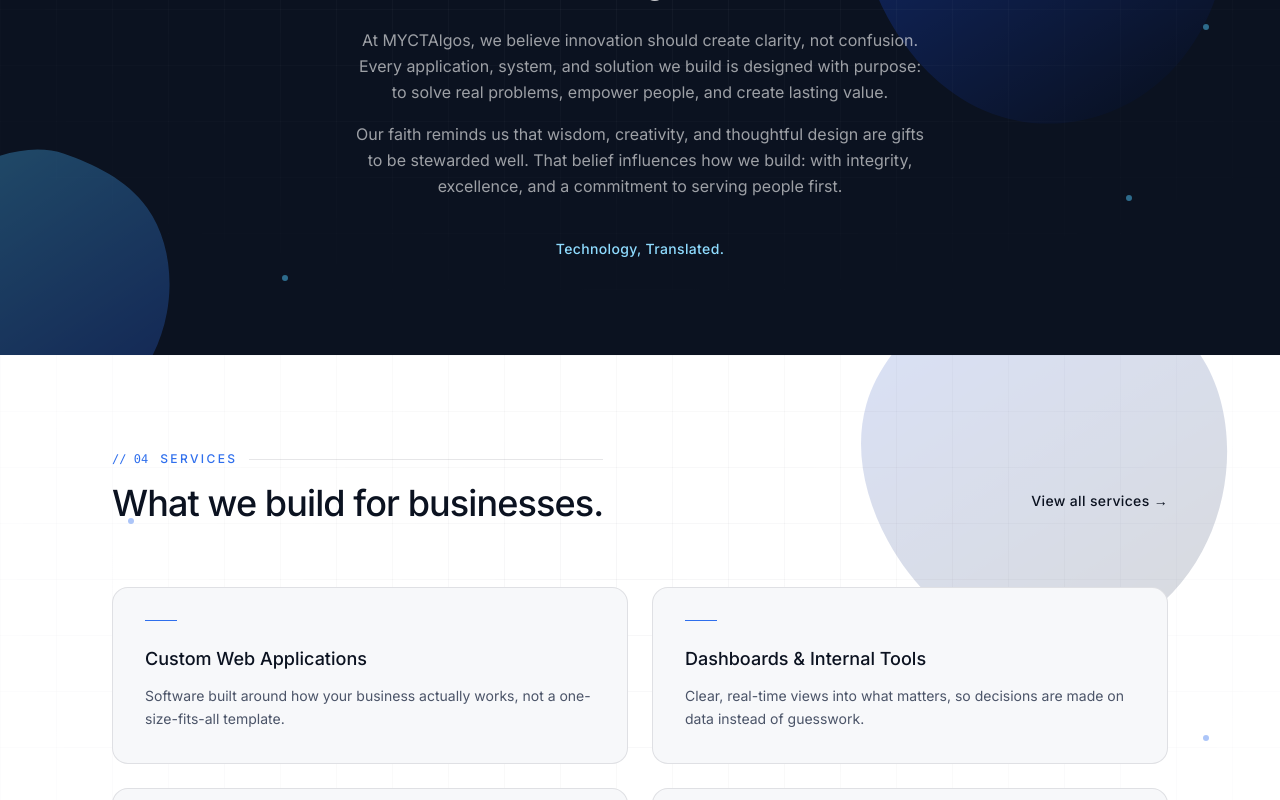
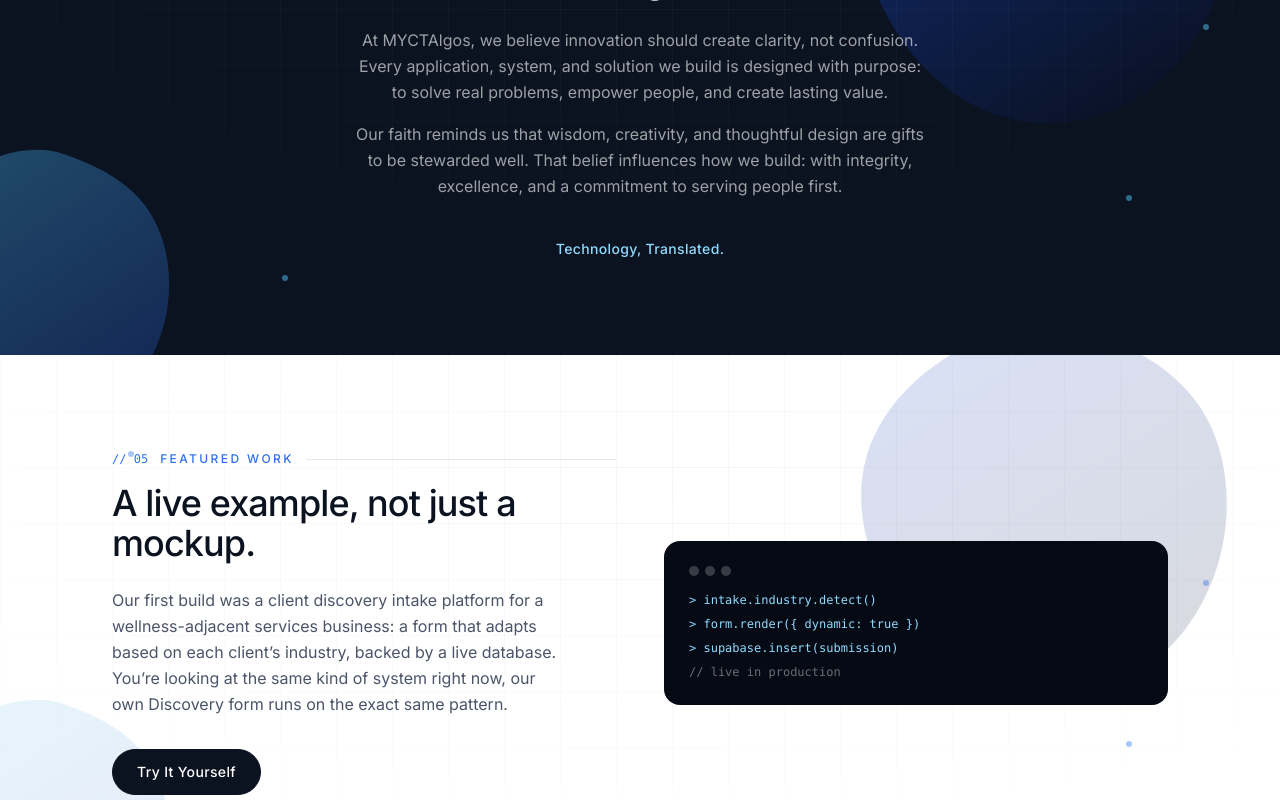
Before and after one commit to MYCTAlgos/myctalgos, a Next.js app: page / in a window 1280 px wide. Shown: the part 2000-2800 px from the top of the page. Built offline with nearby package versions, Linux system fonts and the light colour scheme.

Commit message:
Remove Services preview section from homepage

```diff
--- a/src/app/page.tsx
+++ b/src/app/page.tsx
@@ -2,7 +2,6 @@
 import { WhatWeDo } from "@/components/sections/WhatWeDo";
 import { JourneyTeaser } from "@/components/sections/JourneyTeaser";
 import { Philosophy } from "@/components/sections/Philosophy";
-import { ServicesPreview } from "@/components/sections/ServicesPreview";
 import { FeaturedWork } from "@/components/sections/FeaturedWork";
 import { LearnPreview } from "@/components/sections/LearnPreview";
 import { ContactCTA } from "@/components/sections/ContactCTA";
@@ -14,7 +13,6 @@
       <WhatWeDo />
       <JourneyTeaser />
       <Philosophy />
-      <ServicesPreview />
       <FeaturedWork />
       <LearnPreview />
       <ContactCTA />
--- a/src/components/sections/ServicesPreview.tsx
+++ /dev/null
@@ -1,40 +0,0 @@
-"use client";
-
-import { motion } from "framer-motion";
-import { SectionWrapper } from "@/components/ui/SectionWrapper";
-import { Eyebrow } from "@/components/ui/Eyebrow";
-import { ServiceCard } from "@/components/ui/ServiceCard";
-import { Button } from "@/components/ui/Button";
-import { SERVICES } from "@/lib/content";
-
-export function ServicesPreview() {
-  return (
-    <SectionWrapper tone="light" decorated>
-      <div className="mb-16 flex flex-col items-start justify-between gap-6 md:flex-row md:items-end">
-        <div className="max-w-xl">
-          <Eyebrow index="04">Services</Eyebrow>
-          <h2 className="text-3xl font-medium tracking-tight text-navy-900 sm:text-4xl">
-            What we build for businesses.
-          </h2>
-        </div>
-        <Button href="/services" variant="ghost" className="!px-0">
-          View all services →
-        </Button>
-      </div>
-
-      <div className="grid gap-6 sm:grid-cols-2">
-        {SERVICES.map((service, i) => (
-          <motion.div
-            key={service.title}
-            initial={{ opacity: 0, y: 16 }}
-            whileInView={{ opacity: 1, y: 0 }}
-            viewport={{ once: true, margin: "-60px" }}
-            transition={{ duration: 0.5, delay: i * 0.08 }}
-          >
-            <ServiceCard {...service} />
-          </motion.div>
-        ))}
-      </div>
-    </SectionWrapper>
-  );
-}
```
